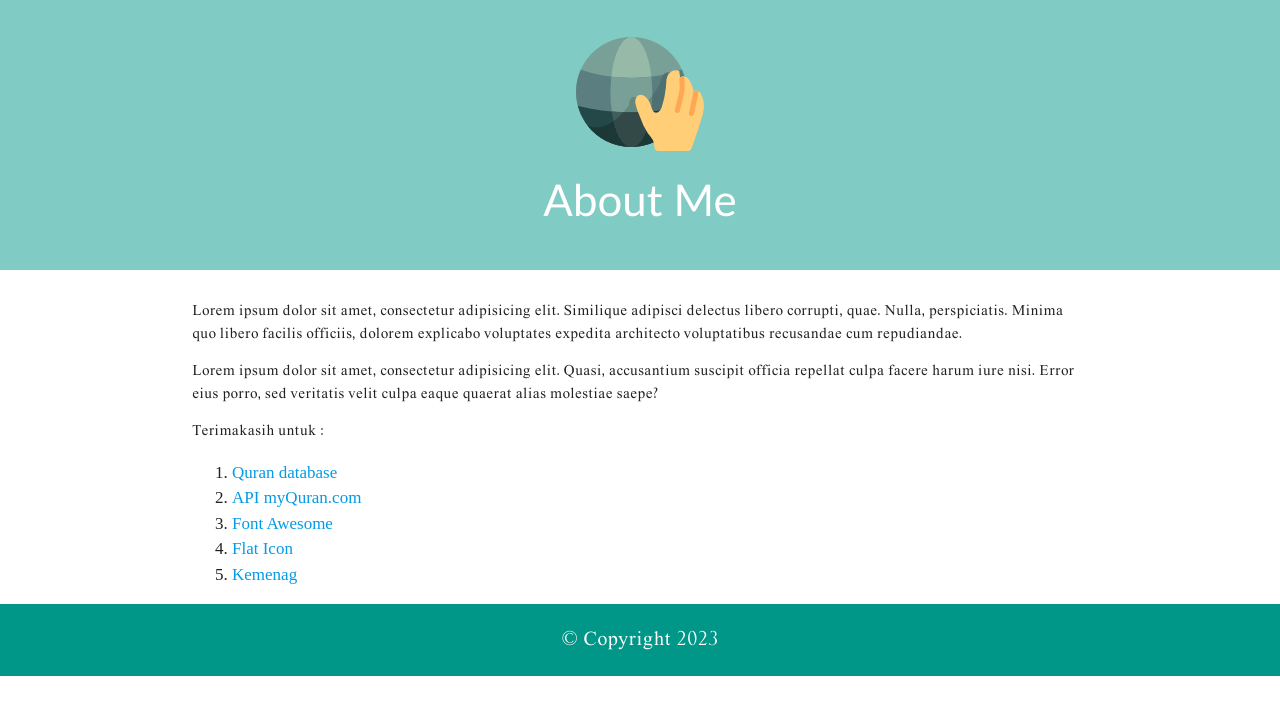
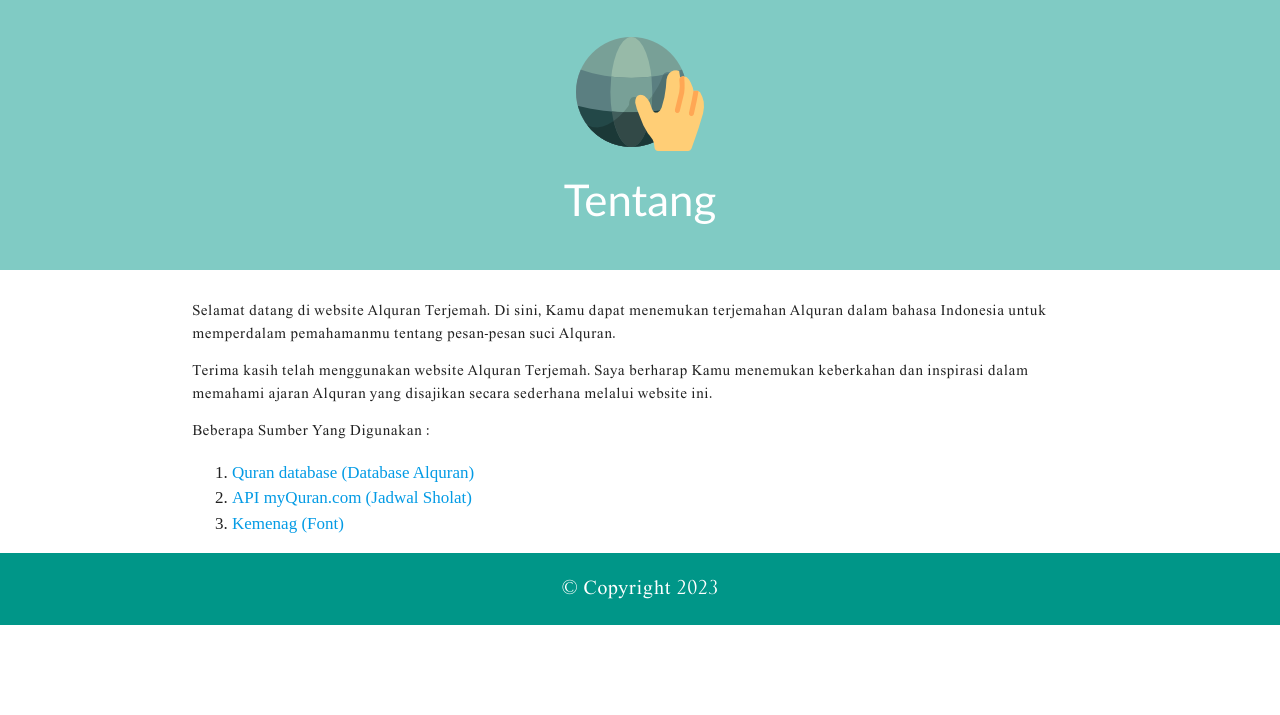
Before and after one commit to sidikAli/alquran-terjemah, a CodeIgniter app: page /alquran/About in a window 1280 px wide. Shown: the part 64-779 px from the top of the page. Run offline with CodeIgniter, Linux system fonts and the light colour scheme; some libraries are stand-ins or nearby versions; some web fonts are replaced.

Commit message:
Update tampilan

```diff
--- a/application/views/about.php
+++ b/application/views/about.php
@@ -1,19 +1,17 @@
 	<div class="teal lighten-3" id="bg-jumbo">
 		<div class="jumbotron center">
 			<img src="<?= base_url('assets/ecologism.png') ?>">
-			<h3 class="white-text title">About Me</h3>
+			<h3 class="white-text title">Tentang</h3>
 		</div>
 	</div>
 
 	<div class="container">
-		<p>Lorem ipsum dolor sit amet, consectetur adipisicing elit. Similique adipisci delectus libero corrupti, quae. Nulla, perspiciatis. Minima quo libero facilis officiis, dolorem explicabo voluptates expedita architecto voluptatibus recusandae cum repudiandae.</p>
-		<p>Lorem ipsum dolor sit amet, consectetur adipisicing elit. Quasi, accusantium suscipit officia repellat culpa facere harum iure nisi. Error eius porro, sed veritatis velit culpa eaque quaerat alias molestiae saepe?</p>
-		<p>Terimakasih untuk :</p>
+		<p>Selamat datang di website Alquran Terjemah. Di sini, Kamu dapat menemukan terjemahan Alquran dalam bahasa Indonesia untuk memperdalam pemahamanmu tentang pesan-pesan suci Alquran.</p>
+		<p>Terima kasih telah menggunakan website Alquran Terjemah. Saya berharap Kamu menemukan keberkahan dan inspirasi dalam memahami ajaran Alquran yang disajikan secara sederhana melalui website ini.</p>
+		<p>Beberapa Sumber Yang Digunakan :</p>
 		<ol class="text">
-			<li><a href="http://qurandatabase.org">Quran database</a></li>
-			<li><a href="https://api.myquran.com/">API myQuran.com</a></li>
-			<li><a href="http://fontawesome.com/">Font Awesome</a></li>
-			<li><a href="http://flaticon.com/">Flat Icon</a></li>
-			<li><a href="https://kemenag.go.id/">Kemenag</a></li>
+			<li><a href="http://qurandatabase.org">Quran database (Database Alquran)</a></li>
+			<li><a href="https://api.myquran.com/">API myQuran.com (Jadwal Sholat)</a></li>
+			<li><a href="https://kemenag.go.id/">Kemenag (Font)</a></li>
 		</ol>
 	</div>
--- a/assets/css/style.css
+++ b/assets/css/style.css
@@ -99,6 +99,7 @@ footer p {
 
 .select2-container{
 	margin-top: 12px !important;
+	margin-bottom: 12px !important;
 }
 
 .select2-container--default .select2-results__option--highlighted.select2-results__option--selectable{
@@ -114,3 +115,9 @@ footer p {
 	padding: 5px 7px;
 	display: inline-block;
 }
+
+@media screen and (max-width: 552px) {
+	.jadwal-subtitle .col{
+		float: left !important;
+	}
+}
```
Also changed, not shown: application/controllers/Sholat.php (+37 -1 lines), application/views/jadwal.php (+15 -3 lines).
